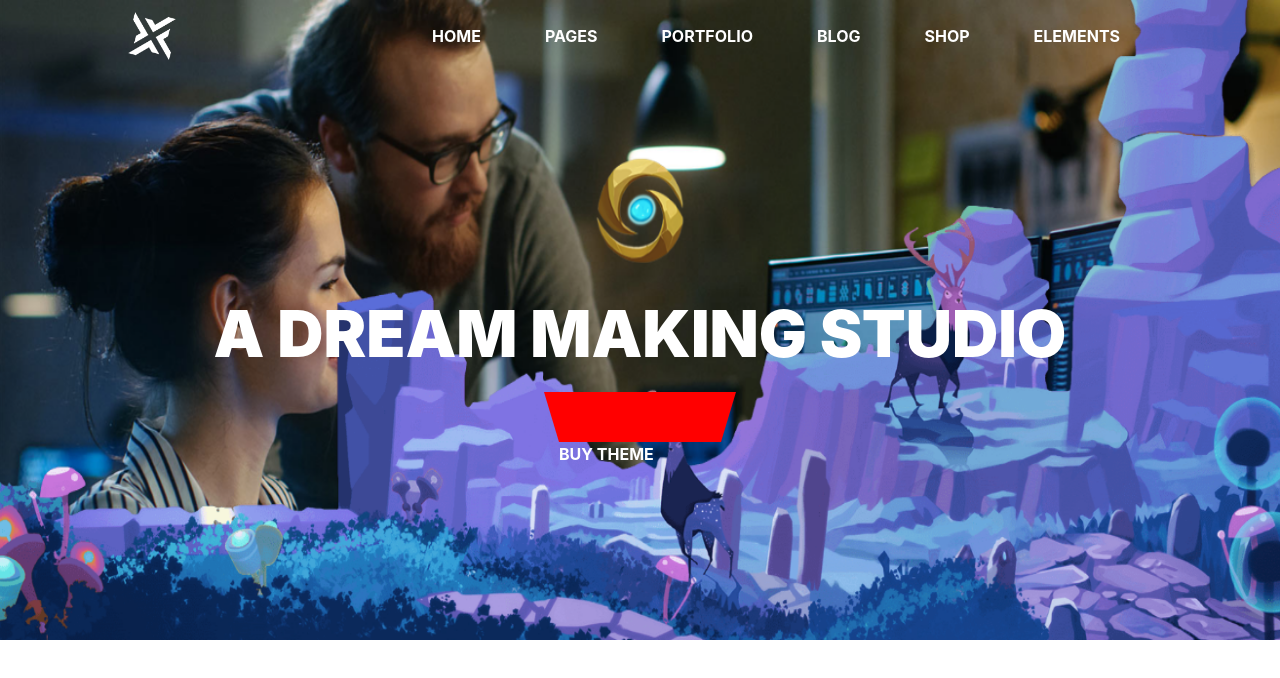
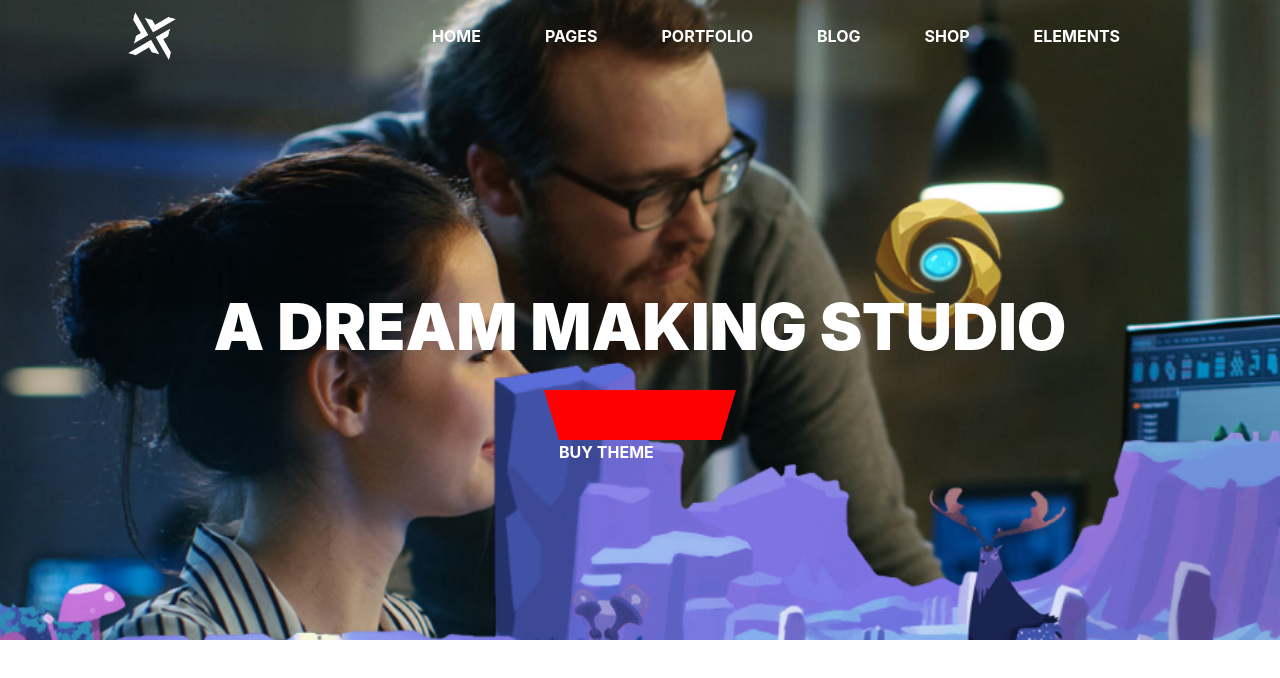
Before and after one commit to Hasandev08/HTML-Responsive-Page, a plain HTML site: page index.html in a window 1280 px wide. Drawn offline with nearby package versions, Linux system fonts and the light colour scheme.

Commit message:
Setting First Background Image

```diff
--- a/index.html
+++ b/index.html
@@ -13,8 +13,7 @@
 
 <body>
   <header>
-    <div class="background">
-      <img src="images/hero-image.png" class="img-fluid position-absolute bg-img" alt="Background Image">
+    <div class="background d-flex flex-column justify-content-between">
       <nav class="navbar navbar-expand d-flex justify-content-around">
         <div class="navbar-logo">
           <a href="#"><img src="images/logo-header.png" class="bg-icon" alt="Icon"></a>
@@ -40,10 +39,10 @@
           </li>
         </div>
       </nav>
-      <div class="d-flex justify-content-center">
-        <h1 class="heading text-white position-relative">A DREAM MAKING STUDIO</h1>
-        <div class="buy-button position-absolute">
-          <p class="text-white font-weight-bold position-absolute">BUY THEME</p>
+      <div class="d-flex flex-column justify-content-center align-items-center">
+        <h1 class="heading text-white mb-4">A DREAM MAKING STUDIO</h1>
+        <div class="buy-button">
+          <p class="text-white font-weight-bold">BUY THEME</p>
         </div>
       </div>
     </div>
--- a/style.css
+++ b/style.css
@@ -1,5 +1,9 @@
-.bg-img {
+.background {
   height: 40em;
+  background-image: url('images/hero-image.png');
+  background-repeat: no-repeat;
+  background-attachment: fixed;
+  background-size: cover;
 }
 .bg-icon {
   width: 3rem;
@@ -10,7 +14,6 @@
 .heading {
   font-weight: 900;
   font-size: 4rem;
-  margin-top: 14rem;
   text-align: center;
 }
 .buy-button {
@@ -19,7 +22,7 @@
   border-right: 15px solid transparent;
   width: 12rem;
   cursor: pointer;
-  margin-top: 20rem;
+  margin-bottom: 10rem;
 }
 @media (max-width: 768px) {
   .heading {
```
